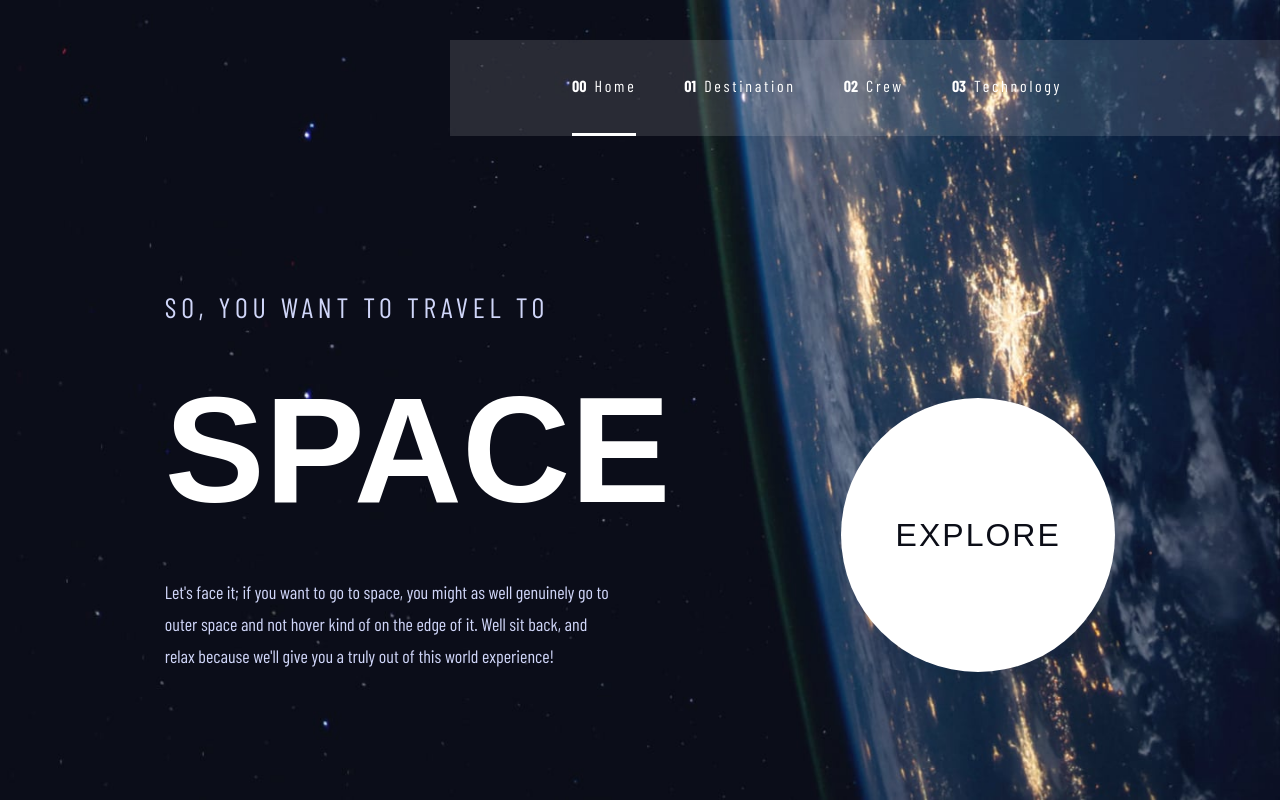
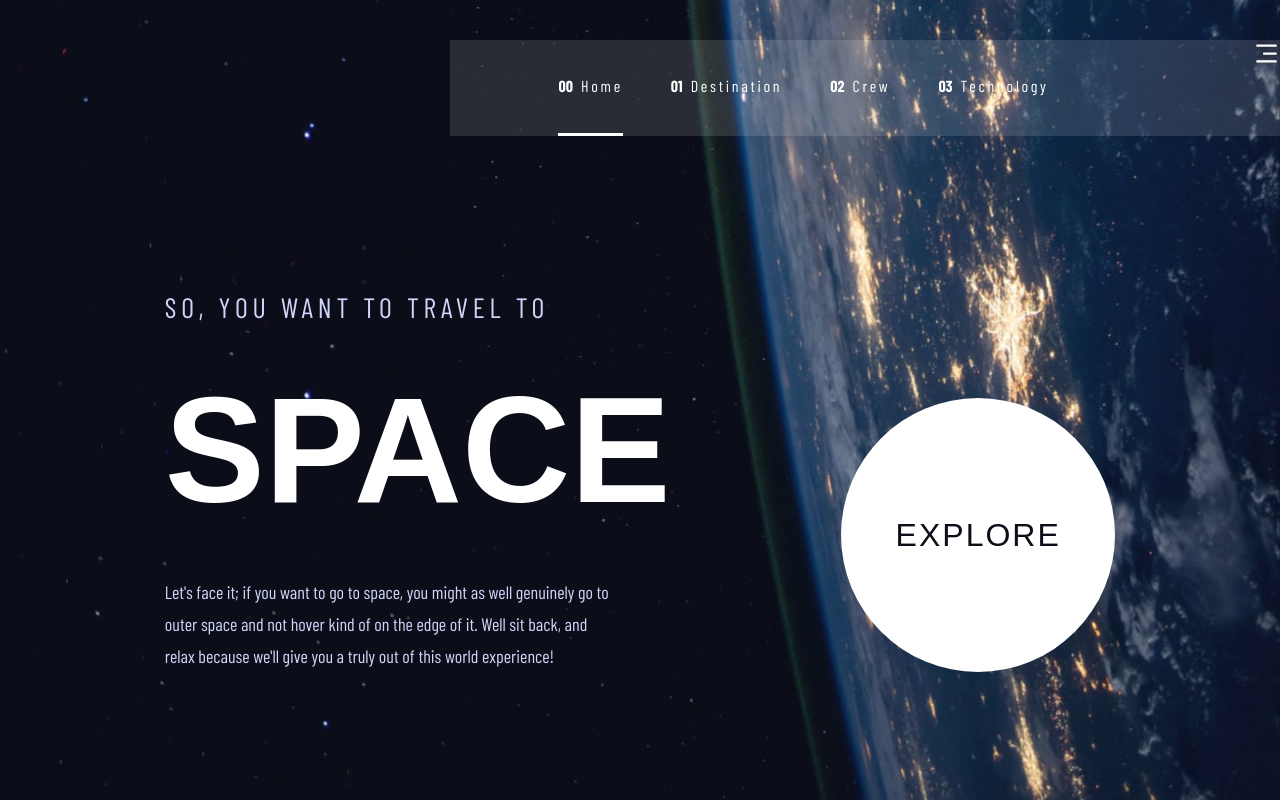
Before and after one commit to NeptuneRjo/space-tourism, a React (Create React App) app: page / in a window 1280 px wide. Built offline with nearby package versions, Linux system fonts and the light colour scheme; a web font is replaced by a local one.

Commit message:
added icon and menu toggle

```diff
--- a/src/Components/Navbar/Navbar.jsx
+++ b/src/Components/Navbar/Navbar.jsx
@@ -1,8 +1,12 @@
-import React from 'react';
+import React, { useState } from 'react';
+import { RiMenu3Line, RiCloseLine } from 'react-icons/ri';
 import './navbar.css';
 import { Link } from 'react-router-dom';
 
 const Navbar = () => {
+
+  const [toggleMenu, setToggleMenu] = useState(false);
+
   return (
     <div className="space__navbar">
       <div className="space__navbar-content">
@@ -19,6 +23,27 @@ const Navbar = () => {
           <Link to='/technology'><p>03</p>Technology</Link>
         </div>
       </div>
+      <div className="space__navbar-content-menu">
+        {toggleMenu
+            ? <RiCloseLine color="#fff" size={27} onClick={() => setToggleMenu(false)} />
+            : <RiMenu3Line color="#fff" size={27} onClick={() => setToggleMenu(true)} />}
+          {toggleMenu && (
+            <div className="space__navbar-content-menu slide-out">
+              <div className="space__navbar-nav nav-home">
+                <Link to='/'><p>00</p>Home</Link>
+              </div>
+              <div className="space__navbar-nav nav-destination">
+                <Link to='/destination'><p>01</p>Destination</Link>
+              </div>
+              <div className="space__navbar-nav nav-crew">
+                <Link to='/crew'><p>02</p>Crew</Link>
+              </div>
+              <div className="space__navbar-nav nav-technology">
+                <Link to='/technology'><p>03</p>Technology</Link>
+              </div>
+            </div>
+        )}
+      </div>
     </div>
   )
 }
```
